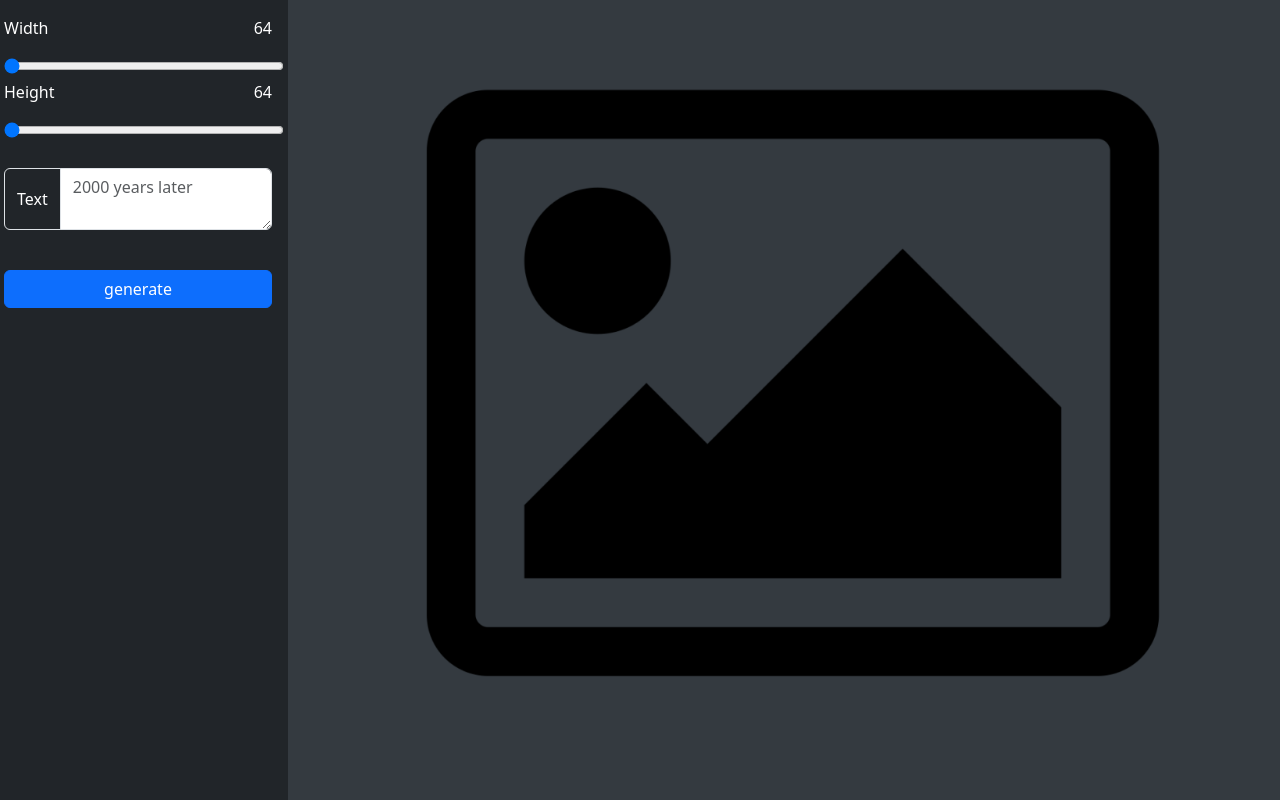
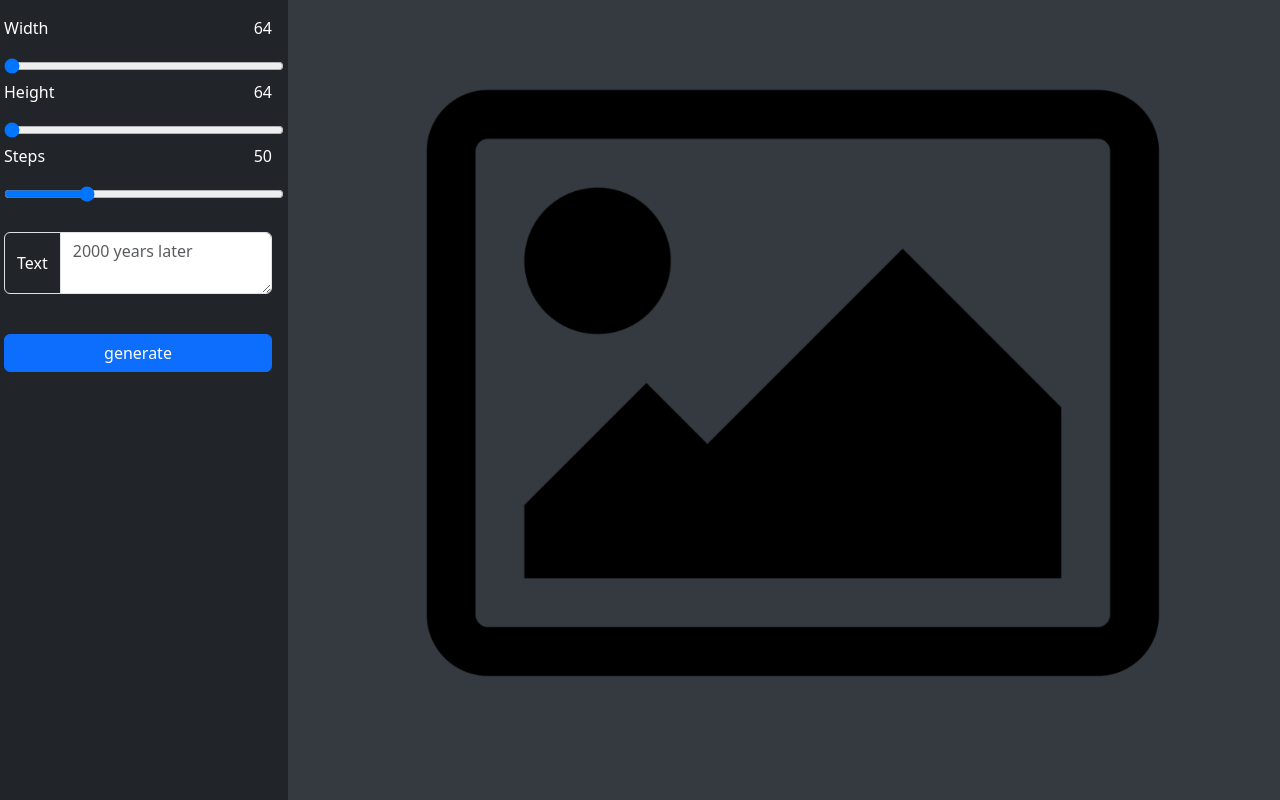
Before and after one commit to ZZ76/stable-diffusion-cpu-flask, a Flask app: page / in a window 1280 px wide. Shown: the part 57-857 px from the top of the page. Run offline with Flask 2, Linux system fonts and the light colour scheme; parts of the project's set-up code (start-up, migrations or seed data) failed here and were passed over; some libraries are stand-ins or nearby versions.

```diff
--- a/generator.py
+++ b/generator.py
@@ -77,10 +77,11 @@ class generator:
         self.loaded = True
         print('Model loaded')
 
-    def generate(self, w, h, prompt):
+    def generate(self, w, h, prompt, steps):
         self.W = w
         self.H = h
         self.prompt = prompt
+        self.ddim_steps = steps
         self.data = [self.batch_size * [prompt]]
         # print('width:{}\nheight:{}\ntext:{}'.format(self.W, self.H, self.prompt))
 
--- a/generator_test.py
+++ b/generator_test.py
@@ -15,7 +15,7 @@ class generator:
         self.loaded = True
         print('Model loaded')
 
-    def generate(self, w, h, prompt):
+    def generate(self, w, h, prompt, steps):
         random_img = np.random.randint(256, size=(h, w, 3)).astype(np.uint8)
         time.sleep(3)
         return random_img
--- a/webapp/app/api/views.py
+++ b/webapp/app/api/views.py
@@ -20,8 +20,9 @@ def generate_b64_image(np_img):
 def stable_diffusion():
     width = int(request.args.get('width'))
     height = int(request.args.get('height'))
+    steps = int(request.args.get('steps'))
     text = request.args.get('text')
     # image_b64 = test_image()
-    image_b64 = generate_b64_image(current_app.generator.generate(width, height, text))
-    response = jsonify({'width': width, 'height': height, 'text': text, 'image': image_b64})
+    image_b64 = generate_b64_image(current_app.generator.generate(width, height, text, steps))
+    response = jsonify({'width': width, 'height': height, 'text': text, 'steps':steps, 'image': image_b64})
     return response
--- a/webapp/app/static/js/main.js
+++ b/webapp/app/static/js/main.js
@@ -6,6 +6,10 @@ $(document).ready(function(){
 
 	$("#height-range").on("input", function(){
 		$("#height-display").text($("#height-range").val());
+	});
+
+	$("#steps-range").on("input", function(){
+		$("#steps-display").text($("#steps-range").val());
 	});
 
 	$.fn.loading_start = function(){
@@ -31,6 +35,7 @@ $(document).ready(function(){
 		data["width"] = $("#width-range").val();
 		data["height"] = $("#height-range").val();
 		data["text"] =  $("#input-text").val() || "2000 years later";
+		data["steps"] = $("#steps-range").val();
 		console.log(data);
 		$.fn.loading_start();
 		$.ajax({
@@ -47,5 +52,6 @@ $(document).ready(function(){
 
 	$("#width-display").text($("#width-range").val());
 	$("#height-display").text($("#height-range").val());
+	$("#steps-display").text($("#steps-range").val());
 
 })
--- a/webapp/app/templates/home.html
+++ b/webapp/app/templates/home.html
@@ -35,6 +35,19 @@
 								<input id="height-range" type="range" min="64" max="512" step="64" value="64" style="width: 280px">
 							</div>
 						</div>
+						<div class="parameter">
+							<div class="row">
+								<div class="col">
+									<p>Steps</p>
+								</div>
+								<div class="col">
+									<p align="right" id="steps-display">value</p>
+								</div>
+							</div>
+							<div>
+								<input id="steps-range" type="range" min="10" max="150" step="1" value="50" style="width: 280px">
+							</div>
+						</div>
 						<br />
 						<div class="input-group mb-3">
 							<span class="input-group-text text-white bg-dark">Text</span>
```
Also changed, not shown: outputs/txt2img-samples/samples/00000.png (deleted), 2 other files.
